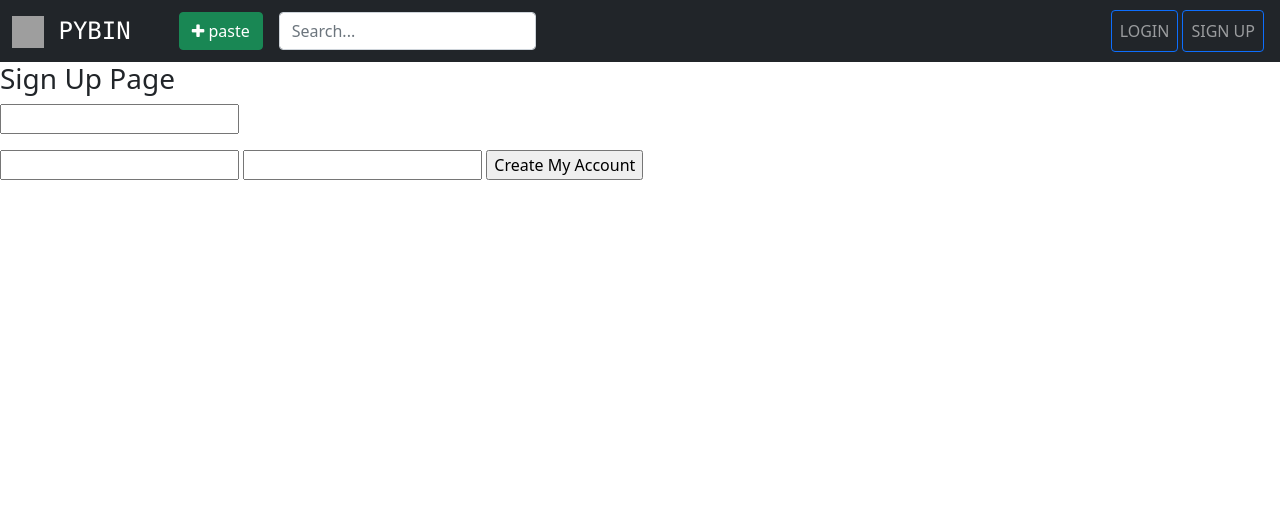
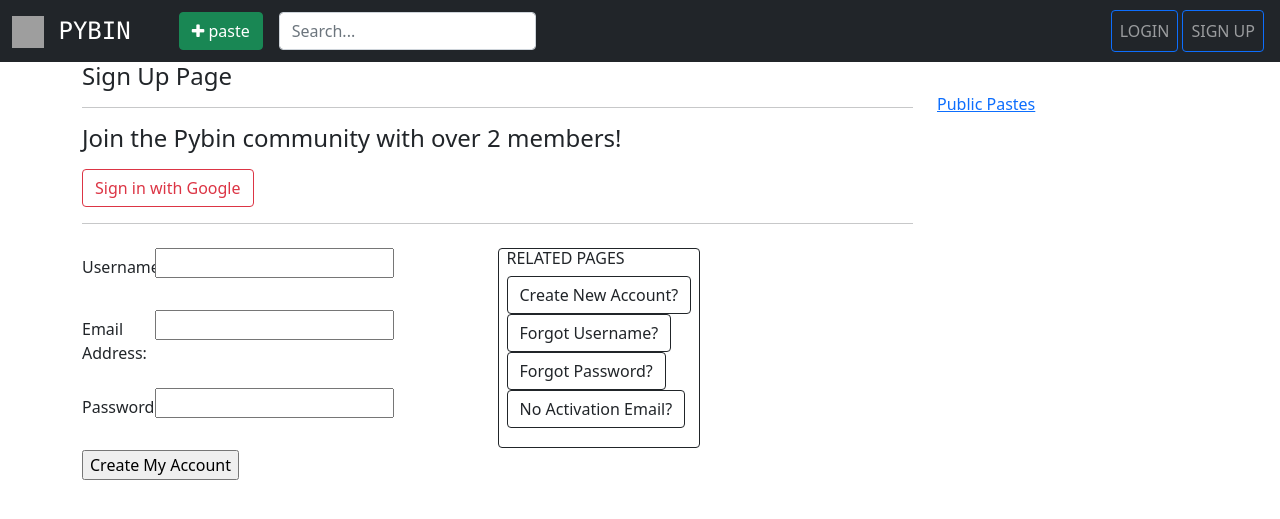
Before and after one commit to hatredholder/Pastebin-Clone, a Flask app: page /signup/ in a window 1280 px wide. Shown: the top 519 px of the page. Run offline with Flask 2, Linux system fonts and the light colour scheme; data that the repository does not hold is empty; some libraries are stand-ins or nearby versions; grey boxes are pictures that could not be loaded.

Commit message:
updated signup template

```diff
--- a/templates/authentication/signup.html
+++ b/templates/authentication/signup.html
@@ -1,27 +1,122 @@
-<!-- templates/authentication/signup.html -->
 {% extends "base.html" %}
+{% block title %}Pybin.com - Sign Up Page{% endblock %}
 {% block content %}
-    <div class="column is-4 is-offset-4">
-        <h3 class="title">Sign Up Page</h3>
-        <div class="box">
-            {% with messages = get_flashed_messages() %}
-                {% if messages %}
-                    <div class="notification is-danger">
-                        {{ messages[0] }} Go to <a href="{{ url_for('auth.login') }}">login page</a>.
+    <div class="container">
+        <div class="row">
+            <div class="errors">
+                {% if form.username.errors %}
+                    {% for error in form.username.errors %}{{ error }}{% endfor %}
+                {% endif %}
+                {% with messages = get_flashed_messages() %}
+                    {% if messages %}<div class="notification is-danger">{{ messages[0] }}</div>{% endif %}
+                {% endwith %}
+            </div>
+            <div class="content col">
+                <div class="content_title">
+                    <h4 class="title">Sign Up Page</h4>
+                    <hr>
+                </div>
+                <div class="content_text h4">
+                    Join the Pybin community with over 2 members!
+                </div>
+                <div class="social_auth py-2">
+                    <a class="btn btn-outline-danger" href="/site/auth-google/">Sign in with Google</a>
+                    <hr>
+                </div>
+                <div class="form d-flex">
+                    <div class="form_frame col-sm-6">
+                        <form method="POST" action="/signup/">
+                            {{form.csrf_token}}
+                            <div class="mb-3 row">
+                                <label class="col-sm-2 col-form-label">{{form.username.label}}</label>
+                                <p class="col-sm-10">{{form.username}}</p>
+                            </div>
+                            <div class="mb-3 row">
+                                <label class="col-sm-2 col-form-label">{{form.email.label}}</label>
+                                <p class="col-sm-10">{{form.email}}</p>
+                            </div>
+
+                            <div class="mb-3 row">
+                                <label class="col-sm-2 col-form-label">{{form.password.label}}</label>
+                                <p class="col-sm-8">{{form.password}}</p>
+                            </div>
+                            {{form.recaptcha}}
+                            {{form.submit}}
+                        </form>
                     </div>
+                    <fieldset style="height: 200px"class="related_pages border rounded border-dark px-2 col-sm-2.5">
+                        <h6>
+                            RELATED PAGES
+                        </h6>
+                        <a class="btn btn-outline-dark" href="/signup/">Create New Account?</a>
+                        <br>
+                        <!--TODO: Make a username reminder through email (change url)-->
+                        <a class="btn btn-outline-dark" href="/user/password/">Forgot Username?</a>
+                        <br>
+                        <!--TODO: Make a password reminder through email (change url)-->
+                        <a class="btn btn-outline-dark" href="/user/change-avatar/">Forgot Password?</a>
+                        <br>
+                        <a class="btn btn-outline-dark" href="/resend/">No Activation Email?</a>
+                        <br>
+                    </fieldset>
+                </div>
+            </div>
+            <div class="sidebar col-sm-3">
+                {% if current_user.is_authenticated %}
+                    <div class="sidebar_title">
+                        <a href="#">My Pastes</a>
+                    </div>
+                    <ul class="sidebar_menu">
+                        {% if not my_pastes() %}
+                            <li>
+                                <i class="fa fa-globe" aria-hidden="true"></i>Nothing here yet...
+                            </li>
+                        {% endif %}
+                        {% for paste in my_pastes() %}
+                            <li>
+                                {% if paste.exposure == "Public" %}
+                                    <i class="fa fa-globe" aria-hidden="true"></i>
+                                {% elif paste.exposure == 'Unlisted' %}
+                                    <i class="fa fa-link" aria-hidden="true"></i>
+                                {% elif paste.exposure == 'Private' %}
+                                    <i class="fa fa-lock" aria-hidden="true"></i>
+                                {% endif %}
+                                <a href="/{{ paste.id }}">{{ paste.title }}</a>
+                                <div class="details">
+                                    {% if paste.syntax != "plaintext" %}{{ paste.syntax|capitalize }} |{% endif %}
+                                    {{ paste.created|timesince }}| {{ paste.size }} KB
+                                </div>
+                            </li>
+                        {% endfor %}
+                    </ul>
                 {% endif %}
-            {% endwith %}
-            <form method="POST" action="/signup">
-                {{ form.csrf_token }}
-                {{ form.username }}
-                <ul>
-                    {% for error in form.username.errors %}<li style="color:red;">{{ error }}</li>{% endfor %}
+                <div class="sidebar_sticky">
+                    <div style="padding-bottom:10px; padding-top:20px;"></div>
+                </div>
+                <div class="sidebar_title">
+                    <a href="#">Public Pastes</a>
+                </div>
+                <ul class="sidebar_menu">
+                    {% for paste in public_pastes() %}
+                        <li>
+                            {% if paste.exposure == "Public" %}
+                                <i class="fa fa-globe" aria-hidden="true"></i>
+                            {% elif paste.exposure == 'Unlisted' %}
+                                <i class="fa fa-link" aria-hidden="true"></i>
+                            {% elif paste.exposure == 'Private' %}
+                                <i class="fa fa-lock" aria-hidden="true"></i>
+                            {% endif %}
+                            <a href="/{{ paste.id }}">{{ paste.title }}</a>
+                            <div class="details">
+                                {% if paste.syntax != "plaintext" %}{{ paste.syntax|capitalize }} |{% endif %}
+                                {{ paste.created|timesince }}| {{ paste.size }} KB
+                            </div>
+                        </li>
+                    {% endfor %}
                 </ul>
-                {{ form.email }}
-                {{ form.password }}
-                {{ form.recaptcha }}
-                {{ form.submit }}
-            </form>
+            </div>
         </div>
     </div>
 {% endblock %}
+{% block scripts %}
+{% endblock %}
```
